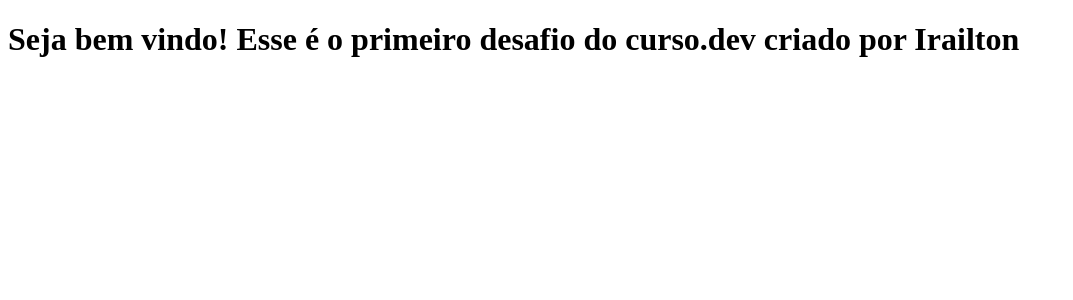
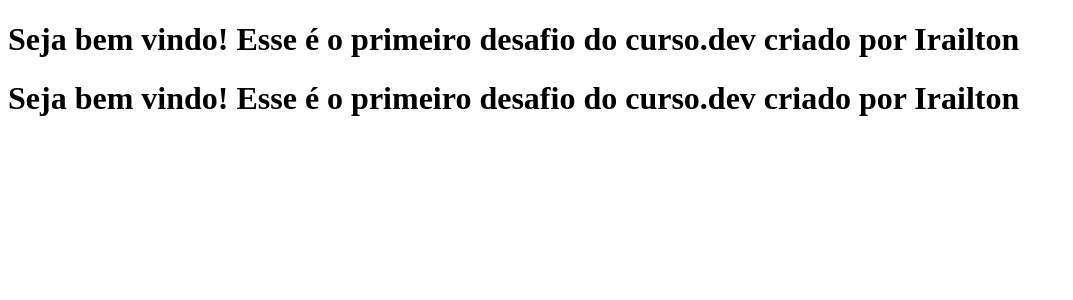
Before and after one commit to irailtonreis/clone-tabnews, a Next.js app: page / in a window 1280 px wide. Shown: the top 300 px of the page, without its empty margins (0-1073 px from the left). Built offline with nearby package versions, Linux system fonts and the light colour scheme.

Commit message:
build: script build

```diff
--- a/package.json
+++ b/package.json
@@ -4,7 +4,8 @@
   "description": "Repositório destinado práticas realizadas no curso.dev",
   "main": "index.js",
   "scripts": {
-    "dev": "next dev"
+    "dev": "next dev",
+    "build": "next build"
   },
   "author": "",
   "license": "MIT",
--- a/pages/index.js
+++ b/pages/index.js
@@ -1,6 +1,10 @@
 function Home(){
     return (
+        <>
         <h1>Seja bem vindo! Esse é o primeiro desafio do curso.dev criado por Irailton</h1>
+        <h1>Seja bem vindo! Esse é o primeiro desafio do curso.dev criado por Irailton</h1>
+        </>
+
 
     )
 }
```
Also changed, not shown: 1 other file (tests, documents, lock files or other folders).
